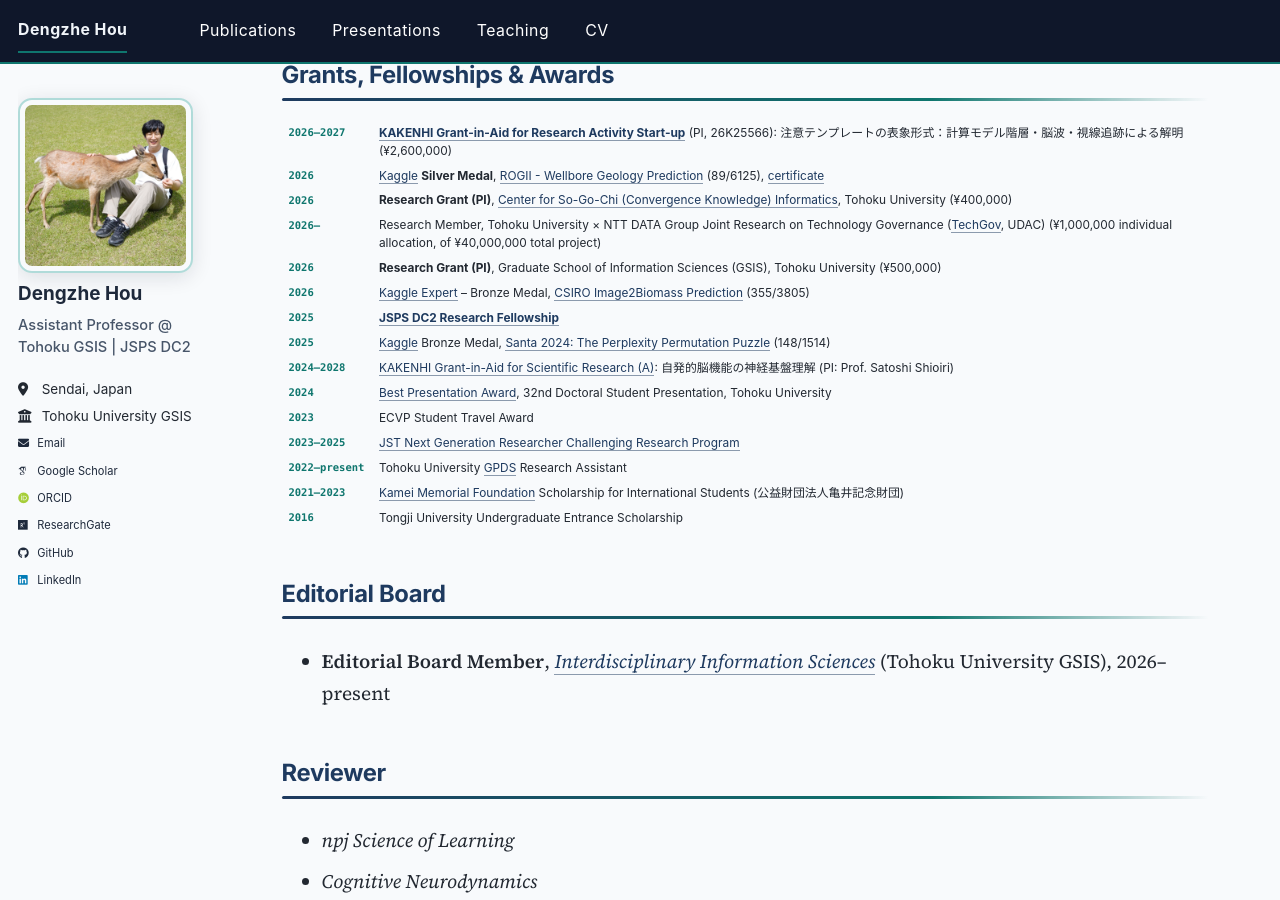
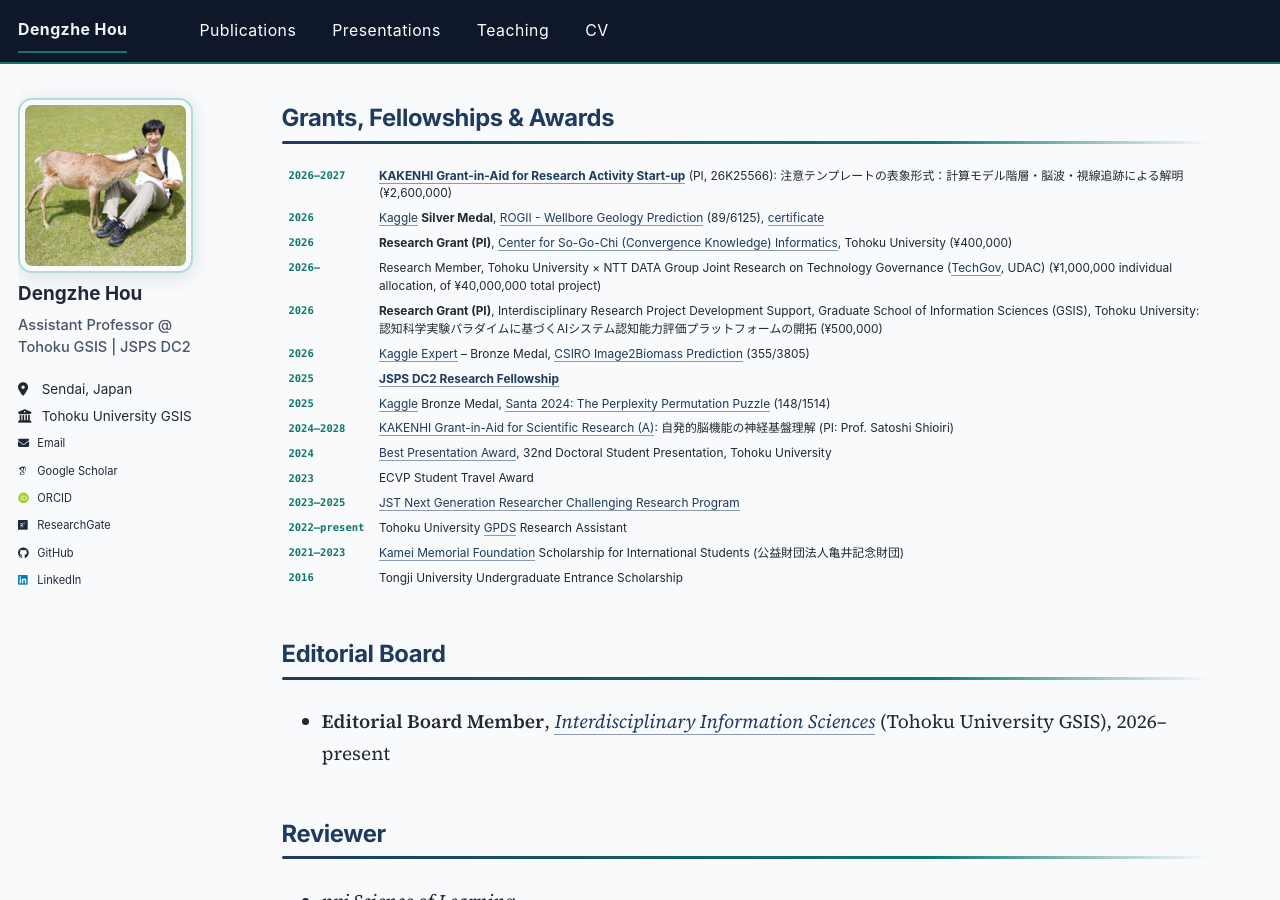
Before and after one commit to dengzhe-hou/dengzhe-hou.github.io, a Jekyll site: the page built from _pages/about.md, in a window 1280 px wide and 900 px high, scrolled down 3872 px. Built offline with Jekyll 4.4.1, drawn with Linux system fonts in a browser that asks for light colours; some web fonts are replaced; some of the changed text lies outside the part shown.

Commit message:
Add official title for GSIS interdisciplinary project grant
The GSIS research grant listed as a bare ¥500,000 entry is the FY2026
first-half 支援経費 under 学際的研究プロジェクト開拓支援. Record the
category and the project title, and add the corresponding news entry.

Co-Authored-By: Claude Opus 5 <noreply@anthropic.com>

```diff
--- a/_pages/about.md
+++ b/_pages/about.md
@@ -55,6 +55,7 @@ My current work extends this toward aligning brain signals (EEG, fMRI) with larg
 | **Aug 2026** | Co-authored presentation accepted at the [Japan Institute of Marketing Science (JIMS) Research Conference](http://www.jims.gr.jp/%e7%a0%94%e7%a9%b6%e5%a4%a7%e4%bc%9a/), Waseda University, 14–15 Nov 2026: “生成AI活用事例における社会倫理的リスクと炎上要因の定量分析” |
 | **Aug 2026** | Paper accepted at **IEEE SMC 2026** (Bellevue, USA), [Subject-Specific Analysis of Self-Initiated Attention Shifts from EEG](/publication/2026-arxiv-subject-specific) |
 | **Aug 2026** | [TimePre](/publication/2026-tmlr-timepre) accepted at **Transactions on Machine Learning Research (TMLR)** |
+| **Aug 2026** | Awarded a **research grant** (PI) from [GSIS](https://www.is.tohoku.ac.jp/en/), Tohoku University, under Interdisciplinary Research Project Development Support: 認知科学実験パラダイムに基づくAIシステム認知能力評価プラットフォームの開拓 |
 | **Aug 2026** | New preprint on arXiv, [Control-Diverse Reinforcement Fine-Tuning](/publication/2026-arxiv-cd-rft). RL post-training concentrates *control* on a shared set of components across tasks, even where activations look diverse — and relieving that bottleneck improves multi-task performance |
 | **Jul 2026** | [KANMixer](/publication/2026-scirep-kanmixer) published in ***Scientific Reports***: a compact KAN-centered mixer for long-term forecasting, and an honest account of when KANs actually help |
 | **Aug 2026** | **Invited talk** at the [12th Annual CWRU-Tohoku Data Science in Engineering and Life Sciences Symposium](https://sites.google.com/case.edu/2026-cwru-tohoku-symposium/event-program), Cleveland, USA: "From Preprocessing Choices to LLM Agents: Automated and Verifiable Cognitive EEG Analysis" |
@@ -134,7 +135,7 @@ Supervisors: Prof. [Kazunori Yamada](https://yamada-lab.gr.jp/ja/index.html), As
 | **2026** | [Kaggle](https://www.kaggle.com/monkeydz) **Silver Medal**, [ROGII - Wellbore Geology Prediction](https://www.kaggle.com/competitions/rogii-wellbore-geology-prediction) (89/6125), [certificate](/images/kaggle-rogii-silver-2026.png) |
 | **2026** | **Research Grant (PI)**, [Center for So-Go-Chi (Convergence Knowledge) Informatics](https://www.aisogochi.tohoku.ac.jp/), Tohoku University (¥400,000) |
 | **2026–** | Research Member, Tohoku University × NTT DATA Group Joint Research on Technology Governance ([TechGov](https://techgov.udac.tohoku.ac.jp/ja/index.html#home), UDAC) (¥1,000,000 individual allocation, of ¥40,000,000 total project) |
-| **2026** | **Research Grant (PI)**, Graduate School of Information Sciences (GSIS), Tohoku University (¥500,000) |
+| **2026** | **Research Grant (PI)**, Interdisciplinary Research Project Development Support, Graduate School of Information Sciences (GSIS), Tohoku University: 認知科学実験パラダイムに基づくAIシステム認知能力評価プラットフォームの開拓 (¥500,000) |
 | **2026** | [Kaggle Expert](https://www.kaggle.com/monkeydz) – Bronze Medal, [CSIRO Image2Biomass Prediction](https://www.kaggle.com/competitions/csiro-biomass) (355/3805) |
 | **2025** | **[JSPS DC2 Research Fellowship](https://kaken.nii.ac.jp/ja/grant/KAKENHI-PROJECT-25KJ0641)** |
 | **2025** | [Kaggle](https://www.kaggle.com/monkeydz) Bronze Medal, [Santa 2024: The Perplexity Permutation Puzzle](https://www.kaggle.com/competitions/santa-2024) (148/1514) |
```
